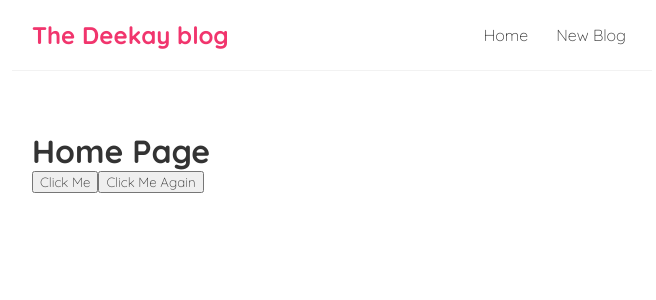
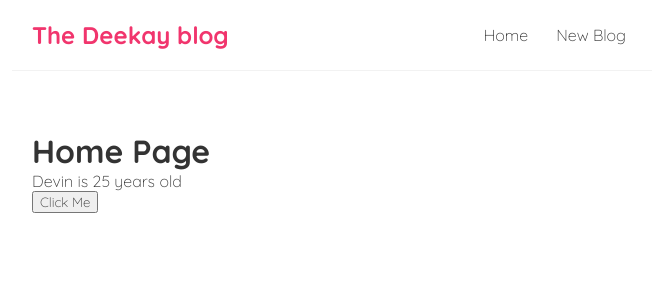
Before and after one commit to devinkg/deekay-react-blog, a React (Create React App) app: page / in a window 1280 px wide. Shown: the top 300 px of the page, without its empty margins (308-964 px from the left). Built offline with nearby package versions, Linux system fonts and the light colour scheme; the HTML template or start-up script is replaced by a standard one.

Commit message:
useState Hook used

```diff
--- a/src/Home.js
+++ b/src/Home.js
@@ -1,16 +1,18 @@
+import React, { useState } from "react";
+
 const Home = () => {
-    const handleClick = (e) => {
-        console.log("Hello Devin", e)
-    }
+    const [name, setName] = useState('Devin');
+    const [age, setAge] = useState(25);
 
-    const heandleClickAgain = (name) => {
-        console.log('hello ' + name);
+    const handleClick = () => {
+        setName("DeeKay");
+        setAge(26);
     }
 
     return (<div className="home">
         <h1>Home Page</h1>
+        <p>{name} is {age} years old</p>
         <button onClick={handleClick}>Click Me</button>
-        <button onClick={() => heandleClickAgain('Deekay')}>Click Me Again</button>
     </div>);
 }
 
```
